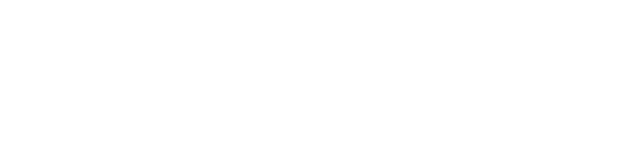
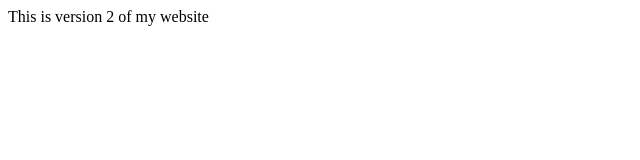
Before and after one commit to Basitbrh/myrepo, a plain HTML site: page index.html in a window 1280 px wide. Shown: the whole page, without its empty margins (0-640 px from the left). Drawn offline with Linux system fonts and the light colour scheme.

Commit message:
This is v2

```diff
--- a/index.html
+++ b/index.html
@@ -6,6 +6,7 @@
     <title>Document</title>
 </head>
 <body>
+    <header>This is version 2 of my website</header>
 
 </body>
 </html>
```
